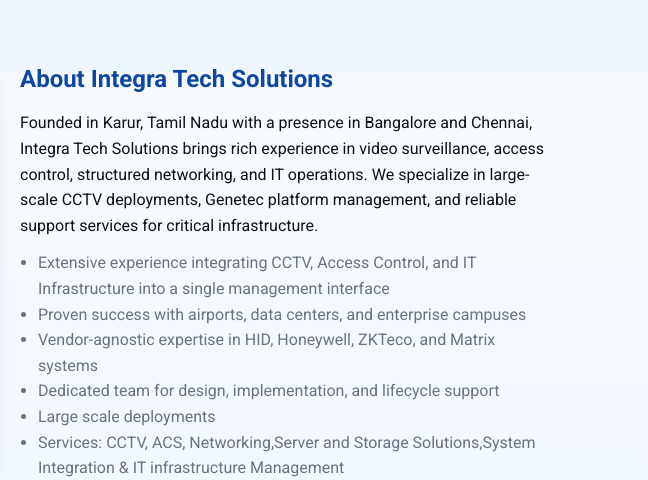
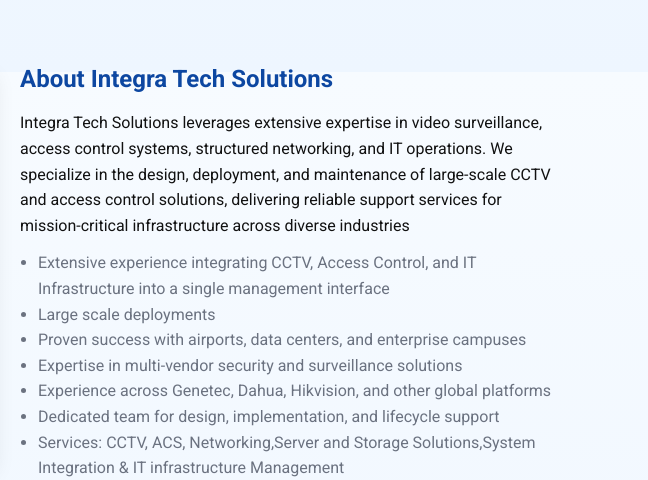
Before and after one commit to sales-integratech/integra, a plain HTML site: page index.html in a window 1280 px wide. Shown: the part 728-1208 px from the top of the page, 632-1280 px from the left. Drawn offline with Linux system fonts and the light colour scheme.

Commit message:
Update index.html

```diff
--- a/index.html
+++ b/index.html
@@ -38,7 +38,7 @@
       </div>
     </section>
 
-    <section id="about" class="about section">
+     <section id="about" class="about section">
       <div class="container">
         <div class="about-grid">
           <div class="about-card fade-up">
@@ -46,17 +46,18 @@
           </div>
           <div class="about-text fade-up">
             <h2>About Integra Tech Solutions</h2>
-            <p>Founded in Karur, Tamil Nadu with a presence in Bangalore and Chennai, Integra Tech Solutions brings rich experience in video surveillance, access control, structured networking, and IT operations. We specialize in large-scale CCTV deployments, Genetec platform management, and reliable support services for critical infrastructure.</p>
+            <p>Integra Tech Solutions leverages extensive expertise in video surveillance, access control systems, structured networking, and IT operations. We specialize in the design, deployment, and maintenance of large-scale CCTV and access control solutions, delivering reliable support services for mission-critical infrastructure across diverse industries</p>
             <ul class="bullets">
               <li>Extensive experience integrating CCTV, Access Control, and IT Infrastructure into a single management interface</li>
-
+  <li>Large scale deployments</li>
 <li>Proven success with airports, data centers, and enterprise campuses</li>
 
-<li>Vendor-agnostic expertise in HID, Honeywell, ZKTeco, and Matrix systems</li>
+<li>Expertise in multi-vendor security and surveillance solutions</li>
+ <li>Experience across Genetec, Dahua, Hikvision, and other global platforms</li>
 
 <li>Dedicated team for design, implementation, and lifecycle support</li>
 
-              <li>Large scale deployments</li>
+
               <li>Services: CCTV, ACS, Networking,Server and Storage Solutions,System Integration & IT infrastructure Management</li>
             </ul>
           </div>
```
